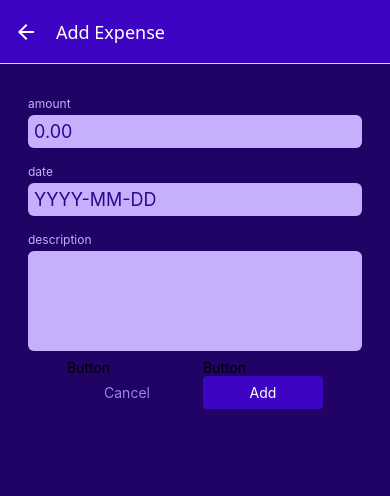
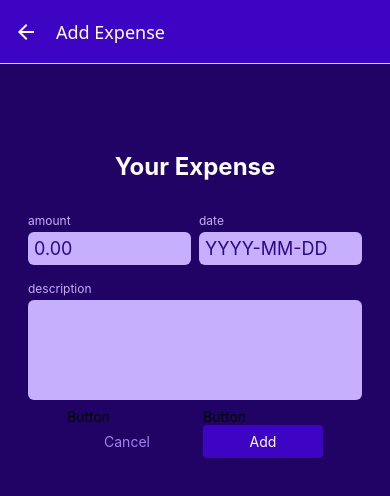
Before and after one commit to moshnogorskaia/expenses-tracker, a React Native app: screen /ManageExpense in a window 390 px wide. Shown: the top 496 px of the page. Built offline with nearby package versions, Linux system fonts and the light colour scheme.

Commit message:
Style inputs

```diff
--- a/components/ManageExpense/ExpenseForm.js
+++ b/components/ManageExpense/ExpenseForm.js
@@ -1,11 +1,13 @@
-import { View, StyleSheet } from "react-native";
+import { View, StyleSheet, Text } from "react-native";
 import Input from "./Input";
 
 function ExpenseForm() {
 	function amountChangeHandler() {}
 
 	return (
-		<View>
+		<View style={styles.form}>
+			<Text style={styles.title}>Your Expense</Text>
+			<View style={styles.inputsRow}>
 				<Input
 					label="amount"
 					textInputConfig={{
@@ -13,6 +15,7 @@
 						placeholder: "0.00",
 						onChangeText: amountChangeHandler,
 					}}
+					style={styles.rowInput}
 				/>
 				<Input
 					label="date"
@@ -21,7 +24,9 @@
 						maxLength: 10,
 						onChangeText: () => {},
 					}}
+					style={styles.rowInput}
 				/>
+			</View>
 			<Input
 				label="description"
 				textInputConfig={{
@@ -35,4 +40,22 @@
 
 export default ExpenseForm;
 
-const styles = StyleSheet.create({});
+const styles = StyleSheet.create({
+	form: {
+		marginTop: 40,
+	},
+	title: {
+		fontSize: 24,
+		fontWeight: "bold",
+		color: "white",
+		marginVertical: 24,
+		textAlign: "center",
+	},
+	inputsRow: {
+		flexDirection: "row",
+		justifyContent: "space-between",
+	},
+	rowInput: {
+		flex: 1,
+	},
+});
--- a/components/ManageExpense/Input.js
+++ b/components/ManageExpense/Input.js
@@ -1,7 +1,7 @@
 import { TextInput, View, Text, StyleSheet } from "react-native";
 import { GlobalStyles } from "../../constants/styles";
 
-function Input({ label, textInputConfig }) {
+function Input({ label, style, textInputConfig }) {
 	const inputStyles = [styles.input];
 
 	if (textInputConfig?.multiline) {
@@ -9,7 +9,7 @@
 	}
 
 	return (
-		<View style={styles.inputContainer}>
+		<View style={[styles.inputContainer, style]}>
 			<Text style={styles.label}>{label}</Text>
 			<TextInput {...textInputConfig} style={inputStyles} />
 		</View>
```
Lines whose indentation alone changed are shown as unchanged.
